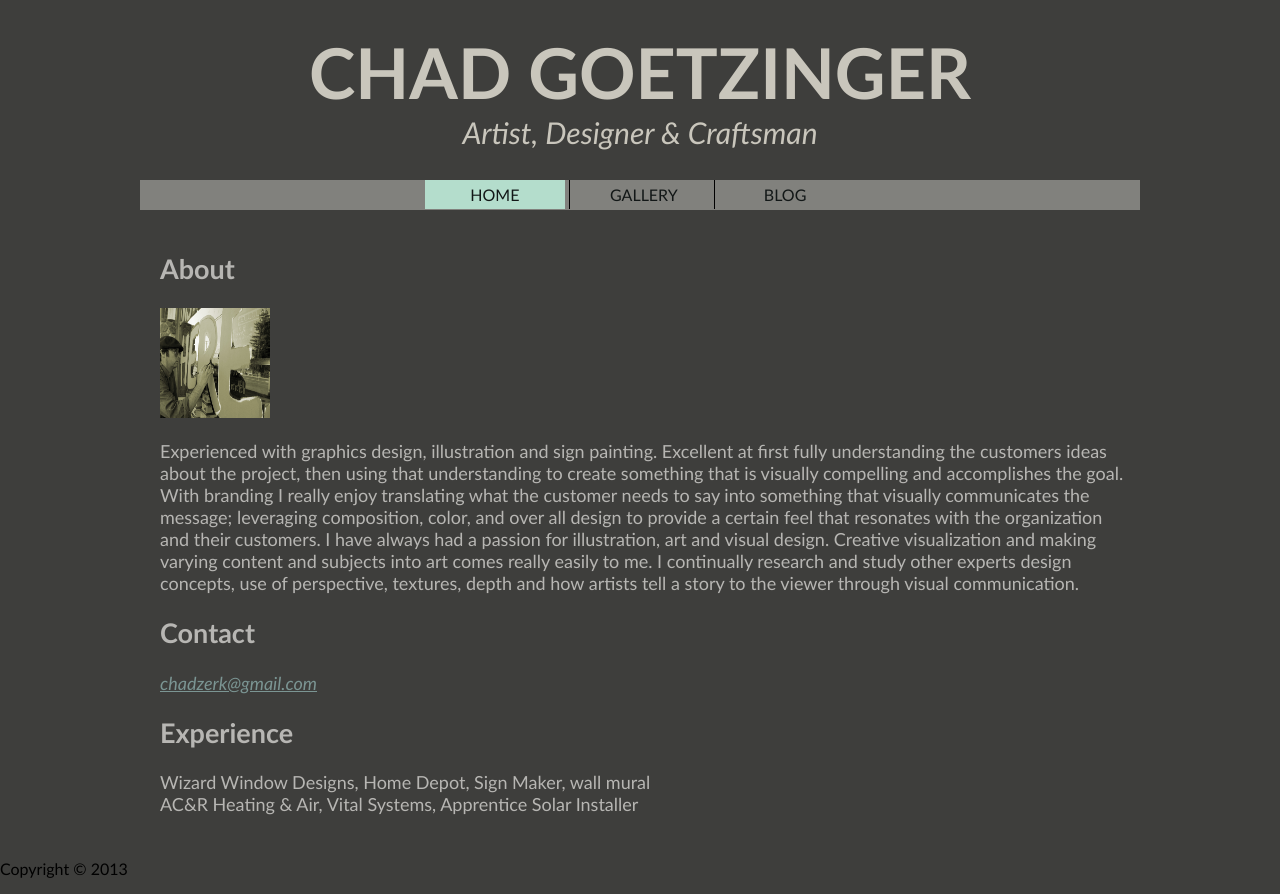
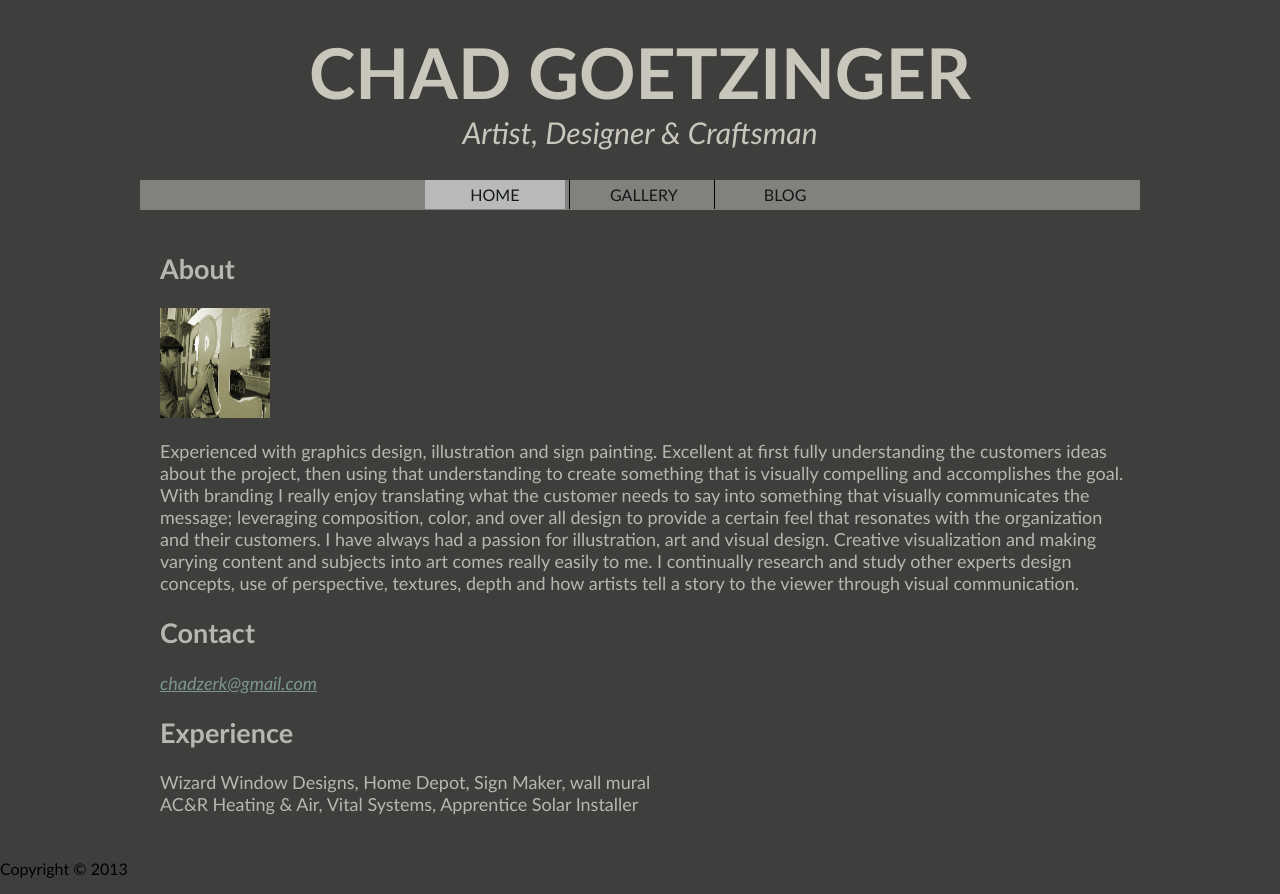
Before and after one commit to chadgoetzinger/chadgoetzinger.github.io, a plain HTML site: page index.html in a window 1280 px wide. In both pictures the pointer is over the link "HOME". Drawn offline with Linux system fonts and the light colour scheme.

Commit message:
changed color of the sitenav

```diff
--- a/index.html
+++ b/index.html
@@ -65,7 +65,7 @@
       text-align:center;
     }
     #sitenav a:hover {
-      background:#b4ddcc;
+      background:#b9b9b9;
       cursor:pointer;
     }
 
```
